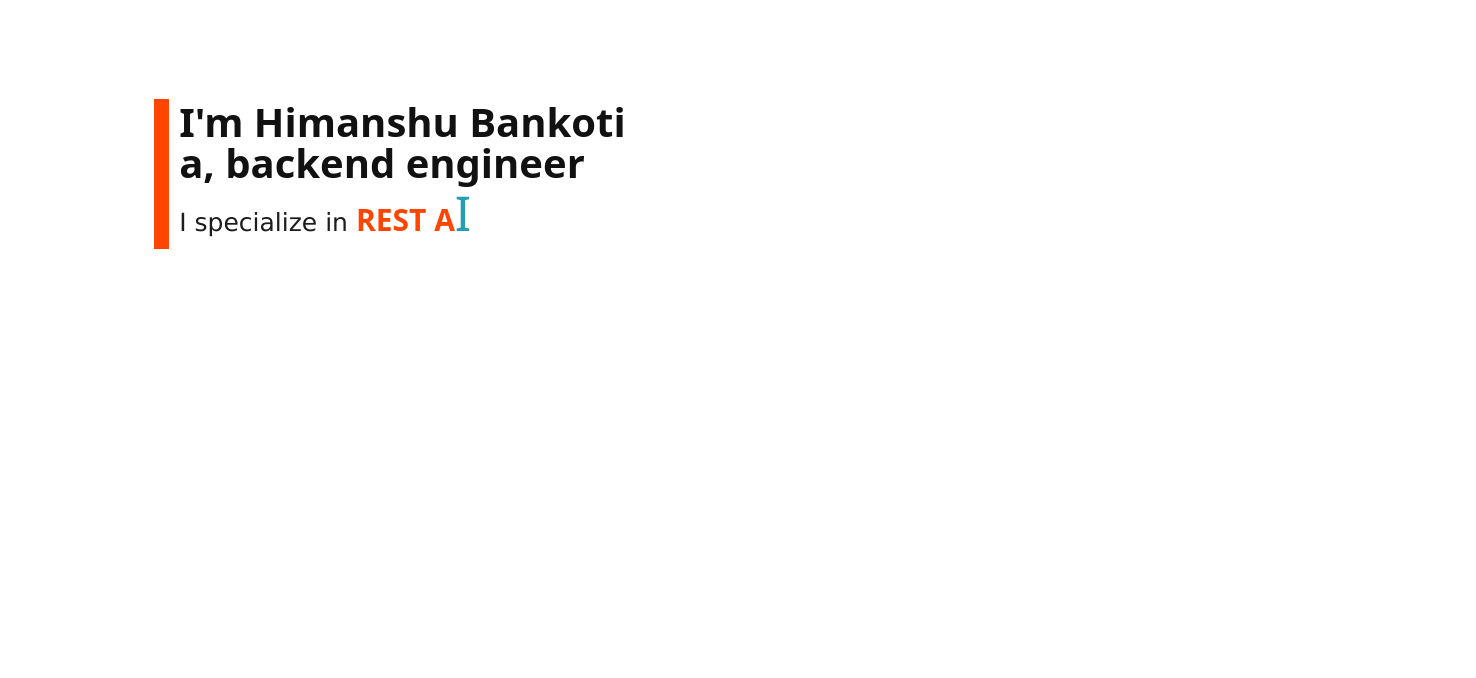
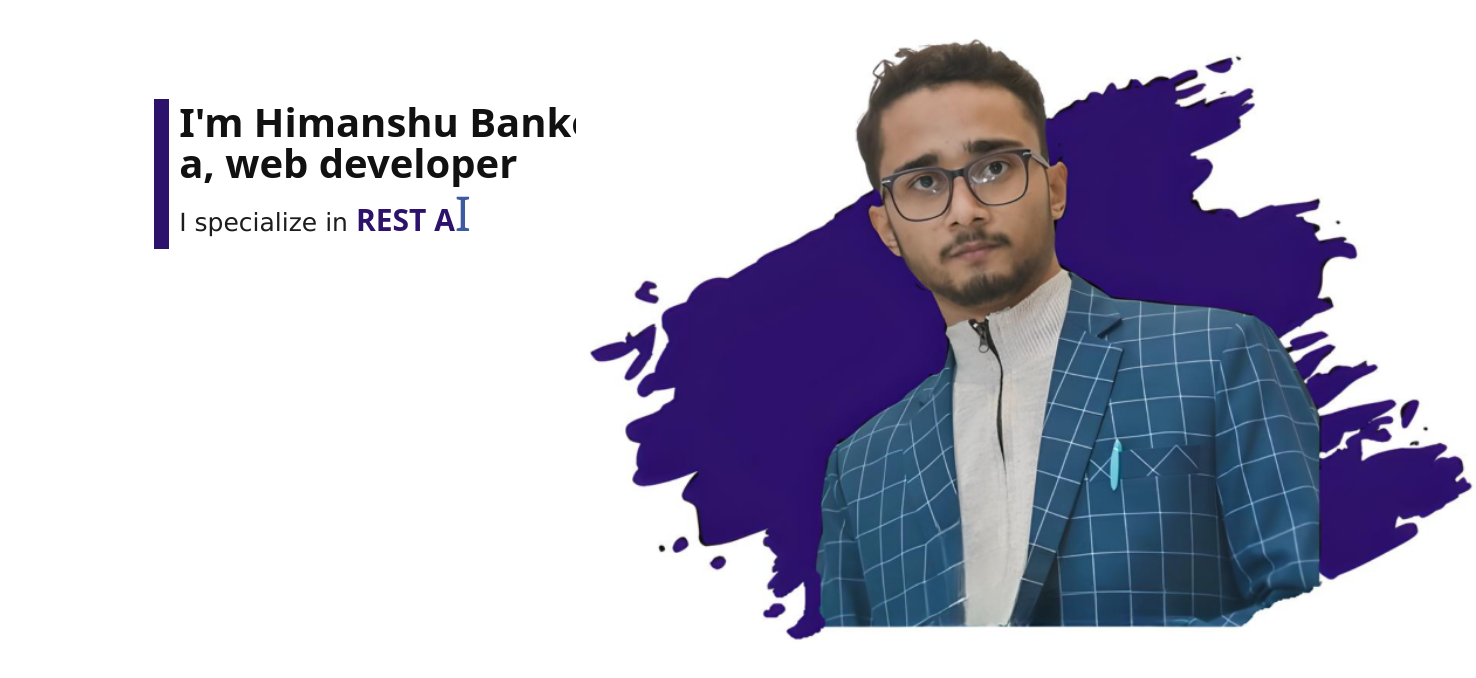
Before and after one commit to himanshu-bankoti/himanshu-portfolio, a React (Create React App) app: page / in a window 1280 px wide. Shown: the top 678 px of the page, 1476 px wide, since content can reach past the window. Built offline with nearby package versions, Linux system fonts and the light colour scheme.

Commit message:
added banner component

```diff
--- a/src/App.css
+++ b/src/App.css
@@ -25,7 +25,7 @@
   width: 15px;
   height: 150px;
   margin-left: 12%;
-  background-color: orangered;
+  background-color: rgb(45, 18, 107);
   margin-top: 7.7%;
   position: absolute;
 }
@@ -34,7 +34,7 @@
   font-size: 30px;
 }
 .custom-cursor {
-  color: rgb(17, 151, 172);
+  color: rgb(45, 77, 152);
   font-weight: 500;
   font-size: 48px;
   margin-left: -8px;
@@ -50,6 +50,8 @@
     opacity: 0;
   }
 }
+
+
 
 /* .heading-background {
   height: 800px;
--- a/src/App.js
+++ b/src/App.js
@@ -1,15 +1,13 @@
 import "./App.css";
 import { Intro } from "./components/intro/Intro";
 import { info } from "./components/Data";
-import { Header } from "./components/Header";
-import { icons } from "./components/Icon";
+import { BannerImage } from "./components/intro/BannerImage";
+import image from "./assets/images/me.png";
 
 export default function App() {
   return (
     <div>
       <div>
-        {/* <Header icons={icons} /> */}
-        {/* <div className="heading-background-secondary"> </div> */}
         <div class="vertical-line"></div>
         <div className="intro-wrapper">
           <Intro
@@ -20,6 +18,7 @@ export default function App() {
             linkedIn={info.linkedIn}
           />
         </div>
+        <BannerImage image={image} />
       </div>
     </div>
   );
--- a/src/assets/intro.css
+++ b/src/assets/intro.css
@@ -25,20 +25,30 @@
 }
 
 .container-first {
-    display: block;
+  display: block;
 }
 
 .description {
   color: rgb(30, 28, 28);
   font-size: 25px;
-  font-family:'Lucida Sans', 'Lucida Sans Regular', 'Lucida Grande', 'Lucida Sans Unicode', Geneva, Verdana, sans-serif;
+  font-family: "Lucida Sans", "Lucida Sans Regular", "Lucida Grande",
+    "Lucida Sans Unicode", Geneva, Verdana, sans-serif;
 }
 
 .type-writer-text {
-  color: orangered;
+  color: rgb(45, 18, 107);
   font-weight: bold;
 }
 
+.image-container {
+  margin-left: 45%;
+  margin-top: 3%;
+  position: absolute;
+}
+
+.image-container img {
+  width: 900px;
+}
 
 /*For Mobile screen view */
 @media screen and (max-width: 768px) {
--- a/src/components/Data.js
+++ b/src/components/Data.js
@@ -1,6 +1,6 @@
 export const info = {
   name: "I'm Himanshu Bankoti",
-  designation: "a, backend engineer",
+  designation: "a, web developer",
   description: "I specialize in",
   linkedIn:"https://www.linkedin.com/in/himanshu-bankoti-2351ab179",
   summary:
--- /dev/null
+++ b/src/components/intro/BannerImage.js
@@ -0,0 +1,8 @@
+export function BannerImage({image})
+{
+    return(
+        <div className="image-container">
+            <img src={image}></img>
+        </div>
+    );
+}
--- a/src/index.css
+++ b/src/index.css
@@ -1,5 +1,4 @@
 body {
-
   margin: 0;
   font-family: -apple-system, BlinkMacSystemFont, 'Segoe UI', 'Roboto', 'Oxygen',
     'Ubuntu', 'Cantarell', 'Fira Sans', 'Droid Sans', 'Helvetica Neue',
```
Also changed, not shown: src/assets/images/me.png (added).
